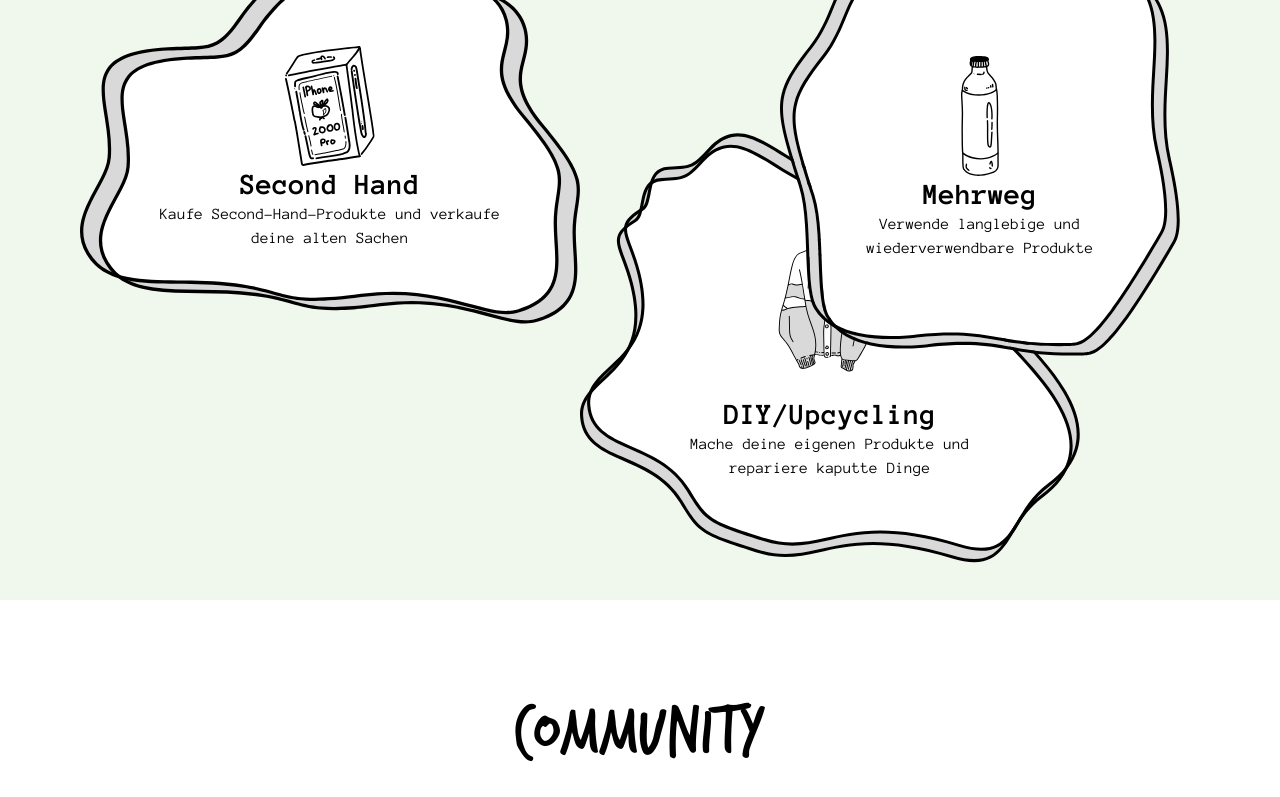
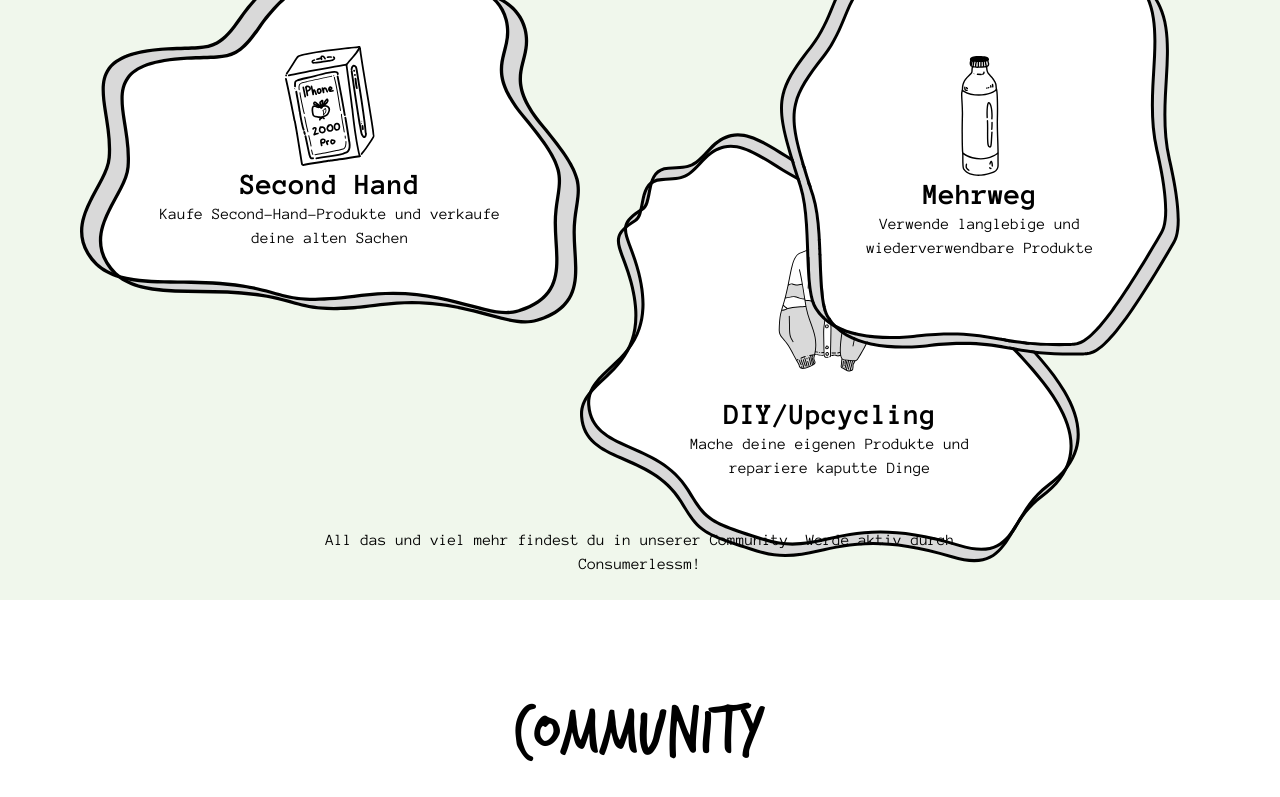
Before and after one commit to Veweevil/DMWT_Gruppe_3_Consumerlessm, a Next.js app: page / in a window 1280 px wide. Shown: the part 1860-2657 px from the top of the page. Built offline with nearby package versions, Linux system fonts and the light colour scheme; no server answers; the database is empty.

Commit message:
feinheiten

```diff
--- a/src/app/components/WhatYouCanDo.js
+++ b/src/app/components/WhatYouCanDo.js
@@ -1,6 +1,6 @@
 export default function WhatYouCanDo() {
     return (
-        <div className="hintergrund hintergrund-relative">
+        <div className="hintergrund hintergrund-relative min-h-screen">
             <h1 className="ueberschrift">Was du tun kannst</h1>
             <div className="container container-relative">
 
@@ -25,7 +25,6 @@ export default function WhatYouCanDo() {
                     </div>
                 </div>
 
-
                 {/*DIY Section*/}
                 <div className="diy">
                     <div className="relative bg-cover bg-center"
@@ -46,7 +45,6 @@ export default function WhatYouCanDo() {
                         <p className={"body body-centred"}>Mache deine eigenen Produkte und repariere kaputte Dinge</p>
                     </div>
                 </div>
-
 
                 {/*Mehrweg Section*/}
                 <div className="mehrweg">
@@ -70,6 +68,85 @@ export default function WhatYouCanDo() {
                 </div>
 
             </div>
+
+            {/* Der Text ganz unten */}
+            <p className="absolute bottom-0 left-1/2 transform -translate-x-1/2 mb-6 text-center">
+                All das und viel mehr findest du in unserer Community. Werde aktiv durch Consumerlessm!
+            </p>
         </div>
     );
+
+    {/*export default function WhatYouCanDo() {
+    return (
+        <div className="hintergrund hintergrund-relative">
+            <h1 className="ueberschrift">Was du tun kannst</h1>
+            <div className="container container-relative">
+
+                Second Hand Section
+                <div className="secondHand">
+                    <div className="relative bg-cover bg-center"
+                         style={{
+                             backgroundImage: "url('/Rahmen6.svg')",
+                             backgroundRepeat: "no-repeat",
+                             backgroundSize: "500px 500px",
+                             overflow: "visible",
+                             width: "500px",
+                             height: "500px",
+                             alignItems: "center",
+                             display: "flex",
+                             flexDirection: "column",
+                             justifyContent: "center",
+                         }}>
+                        <img src="iphone.svg" alt="Iphone Illustration" className="illustration" />
+                        <p className="font-bold text-3xl">Second Hand</p>
+                        <p className={"body body-centred"}>Kaufe Second-Hand-Produkte und verkaufe deine alten Sachen</p>
+                    </div>
+                </div>
+
+                DIY Section
+                <div className="diy">
+                    <div className="relative bg-cover bg-center"
+                         style={{
+                             backgroundImage: "url('/Rahmen5.svg')",
+                             backgroundRepeat: "no-repeat",
+                             width: "500px",
+                             height: "500px",
+                             backgroundSize: "500px 500px",
+                             overflow: "visible",
+                             alignItems: "center",
+                             display: "flex",
+                             flexDirection: "column",
+                             justifyContent: "center",
+                         }}>
+                        <img src="jacke-haengend.svg" alt="Jacke Illustration" className="illustration illustration-jacke" />
+                        <p className="font-bold text-3xl">DIY/Upcycling</p>
+                        <p className={"body body-centred"}>Mache deine eigenen Produkte und repariere kaputte Dinge</p>
+                    </div>
+                </div>
+
+                Mehrweg Section
+                <div className="mehrweg">
+                    <div className="relative bg-cover bg-center"
+                         style={{
+                             backgroundImage: "url('/Rahmen4.svg')",
+                             backgroundRepeat: "no-repeat",
+                             width: "400px",
+                             height: "400px",
+                             overflow: "visible",
+                             backgroundSize: "400px 400px",
+                             alignItems: "center",
+                             display: "flex",
+                             flexDirection: "column",
+                             justifyContent: "center",
+                         }}>
+                        <img src="flasche.svg" alt="Flasche Illustration" className="illustration" />
+                        <p className="font-bold text-3xl">Mehrweg</p>
+                        <p className={"body body-centred"}>Verwende langlebige und wiederverwendbare Produkte</p>
+                    </div>
+                </div>
+            </div>
+            <p className="text-center">All das und viel mehr findest du in unserer Community. Werde aktiv durch Consumerlessm!</p>
+        </div>
+    );
+} */}
 }
```
